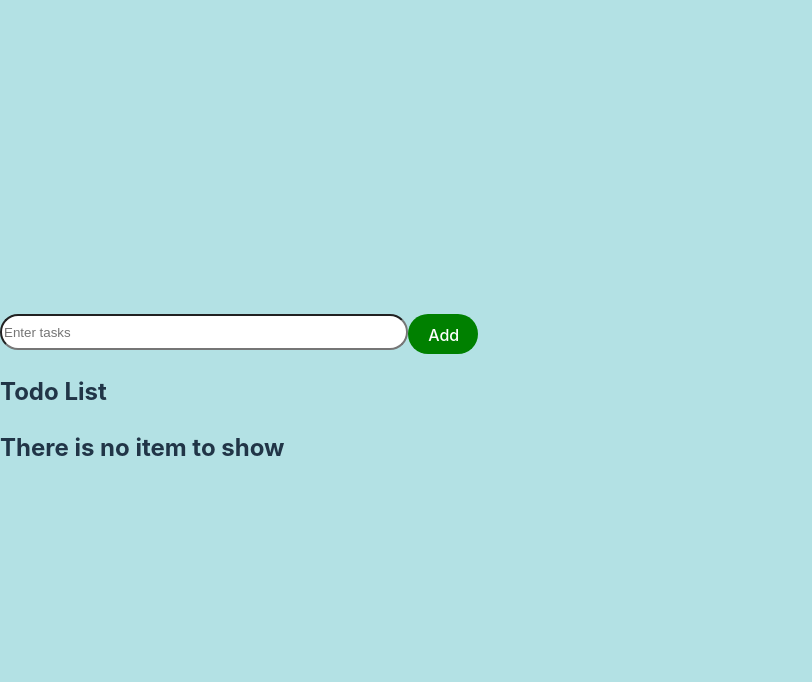
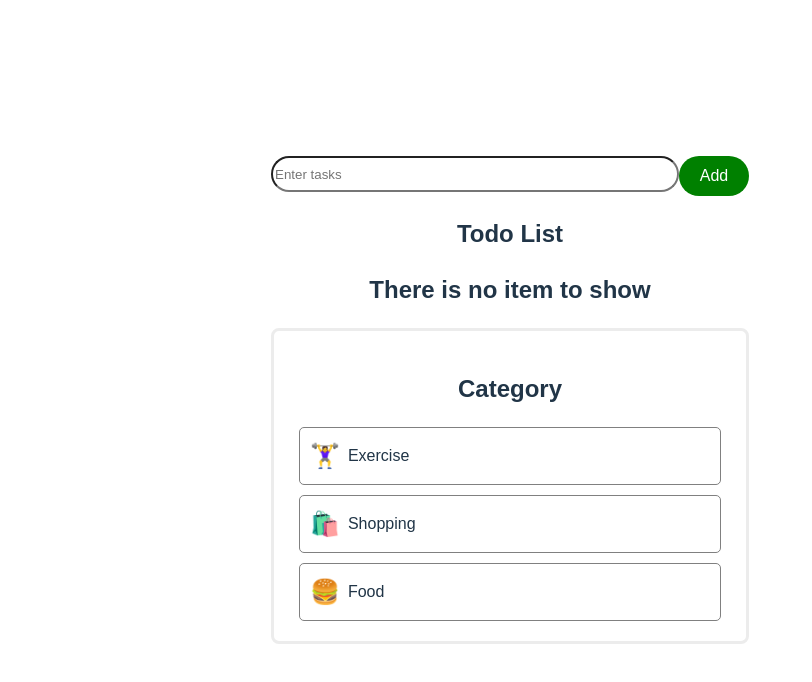
Before and after one commit to j-shim/KATEC-Hackathon-Jan-2025, a React (Vite) app in the folder frontend/: page / in a window 1280 px wide. Shown: the top 682 px of the page, without its empty margins (0-812 px from the left). Built offline with nearby package versions, Linux system fonts and the light colour scheme.

Commit message:
add Category component

```diff
--- a/frontend/src/App.css
+++ b/frontend/src/App.css
@@ -1,5 +1,10 @@
 body {
-  background-color: rgb(179, 225, 228);
+  width: 100%;
+  max-width: 1020px;
+  min-width: 768px;
+  margin: 0 auto;
+  padding: 0;
+  /* background-color: rgb(179, 225, 228); */
 }
 
 .add-item-row {
--- a/frontend/src/App.jsx
+++ b/frontend/src/App.jsx
@@ -1,10 +1,12 @@
-import React from "react";
+
 import "./App.css";
+import CategoryList from "./components/CategoryList/CategoryList.jsx";
 import TodoBoard from "./components/TodoBoard";
 import { Row, Col, Container } from "react-bootstrap";
 
 const App = () => {
   return (
+    <>
       <Container>
         <Row className="add-item-row">
           <Col xs={12} sm={10}>
@@ -16,6 +18,8 @@ const App = () => {
         </Row>
         <TodoBoard />
       </Container>
+      <CategoryList />
+    </>
   );
 };
 
```
Lines whose indentation alone changed are shown as unchanged.
